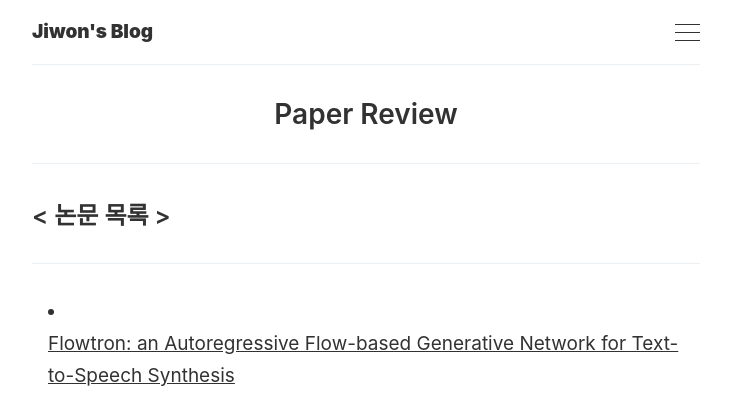
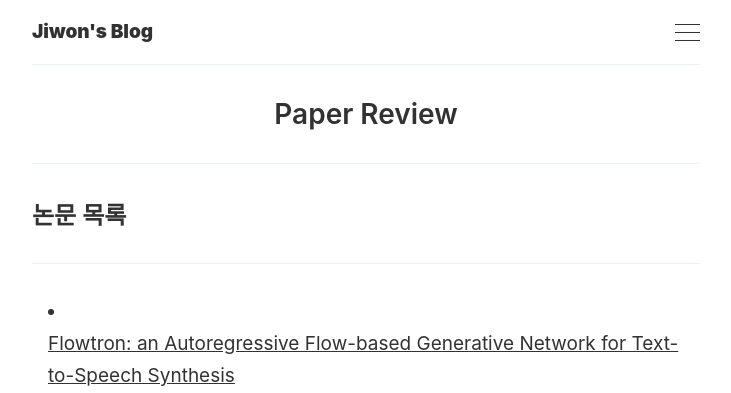
Before and after one commit to inha-informatics/geongswon.github.io, a Jekyll site: the page built from _pages/paper review.md, in a window 1280 px wide. Shown: the top 393 px of the page, without its empty margins (274-1005 px from the left). Built offline with Jekyll 4.4.1, drawn with Linux system fonts in a browser that asks for light colours.

Commit message:
Update paper review.md

```diff
--- a/_pages/paper review.md
+++ b/_pages/paper review.md
@@ -5,7 +5,7 @@ title: Paper Review
 
 ---
 
-###  < 논문 목록 >
+###  논문 목록
 
 ---
 
```
